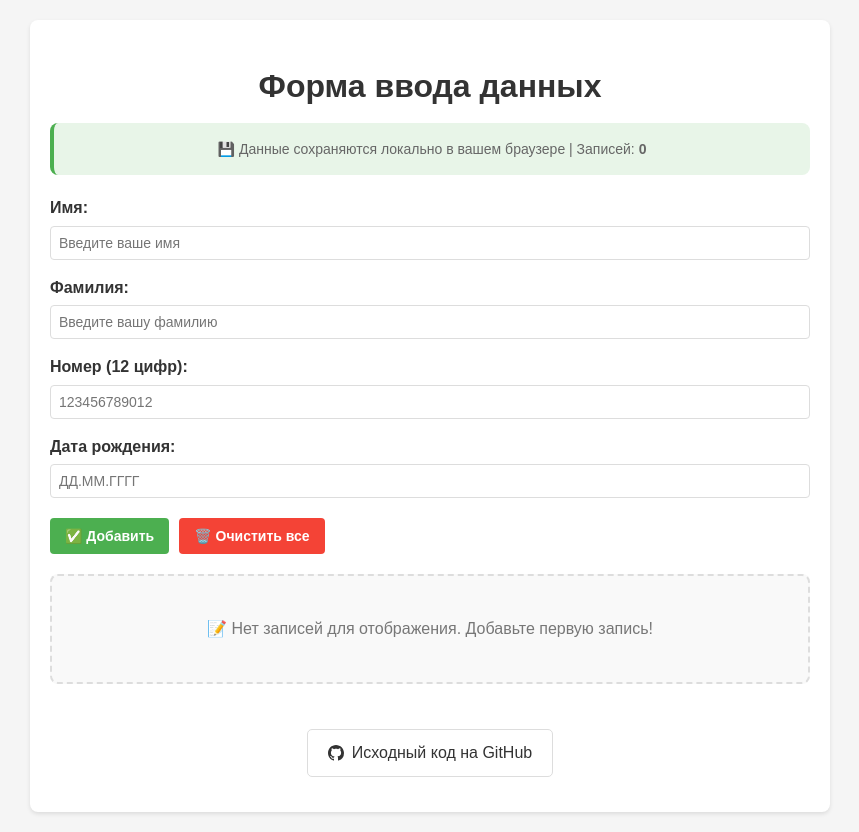
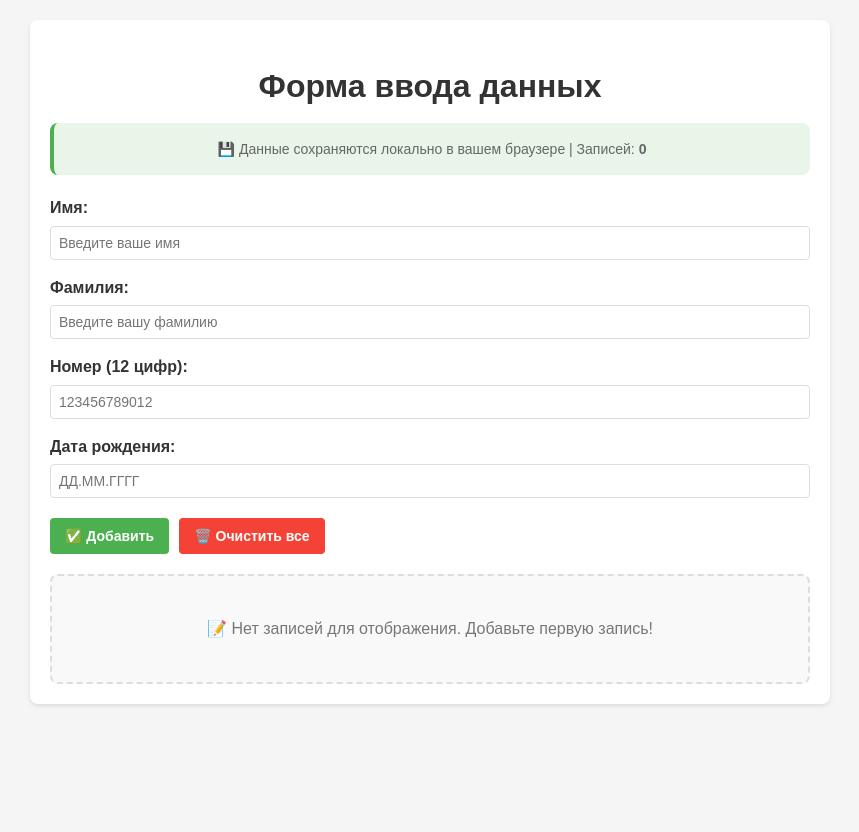
Before and after one commit to nnatadart/form-project, a plain HTML site: page index.html in a window 1280 px wide. Shown: the whole page, without its empty margins (210-1069 px from the left). After the commit the page ends 800 px from the top, so only its background shows below. Drawn offline with Linux system fonts and the light colour scheme.

Commit message:
Убрана ссылка

```diff
--- a/index.html
+++ b/index.html
@@ -67,14 +67,6 @@
             </div>
         </div>
 
-        <div class="github-link">
-            <a href="https://github.com/ваш-username/ваш-репозиторий" target="_blank" id="githubLink">
-                <svg height="16" width="16" viewBox="0 0 16 16" fill="currentColor">
-                    <path fill-rule="evenodd" d="M8 0C3.58 0 0 3.58 0 8c0 3.54 2.29 6.53 5.47 7.59.4.07.55-.17.55-.38 0-.19-.01-.82-.01-1.49-2.01.37-2.53-.49-2.69-.94-.09-.23-.48-.94-.82-1.13-.28-.15-.68-.52-.01-.53.63-.01 1.08.58 1.23.82.72 1.21 1.87.87 2.33.66.07-.52.28-.87.51-1.07-1.78-.2-3.64-.89-3.64-3.95 0-.87.31-1.59.82-2.15-.08-.2-.36-1.02.08-2.12 0 0 .67-.21 2.2.82.64-.18 1.32-.27 2-.27.68 0 1.36.09 2 .27 1.53-1.04 2.2-.82 2.2-.82.44 1.1.16 1.92.08 2.12.51.56.82 1.27.82 2.15 0 3.07-1.87 3.75-3.65 3.95.29.25.54.73.54 1.48 0 1.07-.01 1.93-.01 2.2 0 .21.15.46.55.38A8.013 8.013 0 0016 8c0-4.42-3.58-8-8-8z"></path>
-                </svg>
-                Исходный код на GitHub
-            </a>
-        </div>
     </div>
 
     <script src="scripts/script.js"></script>
```
